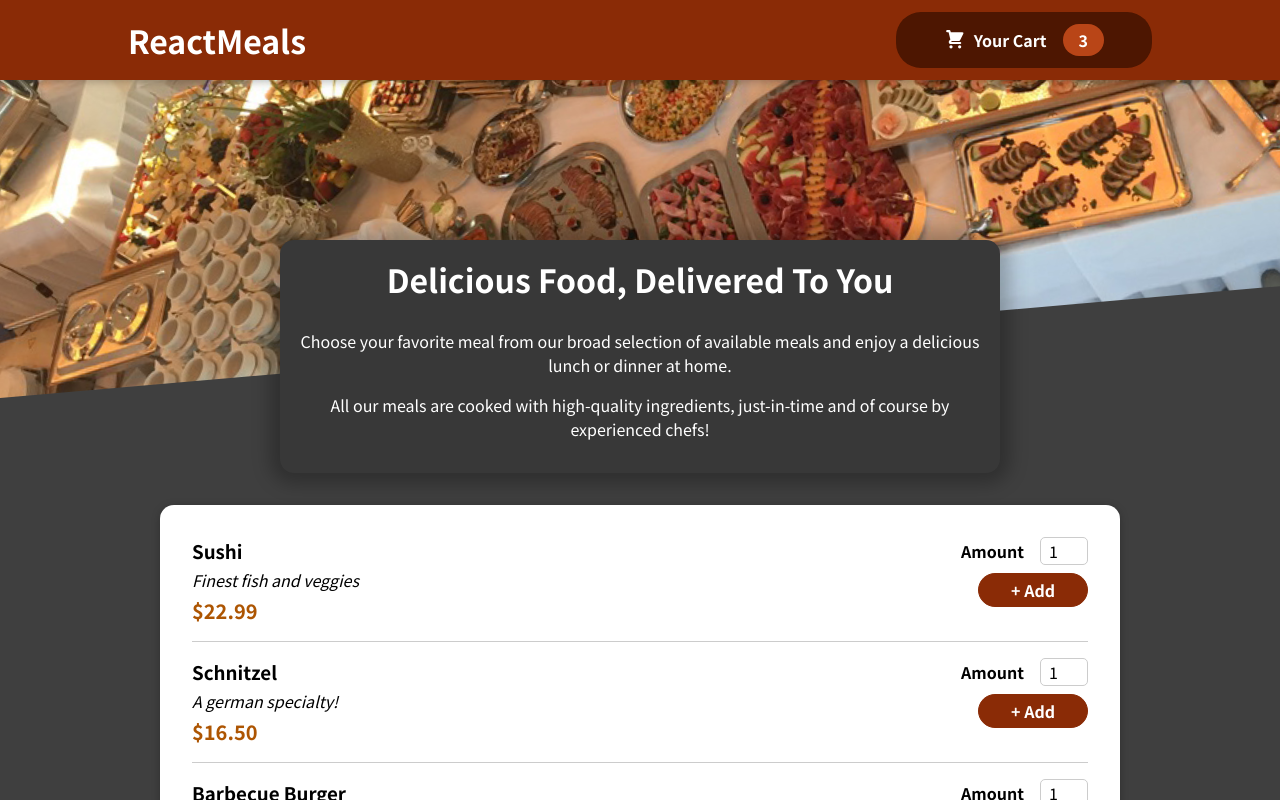
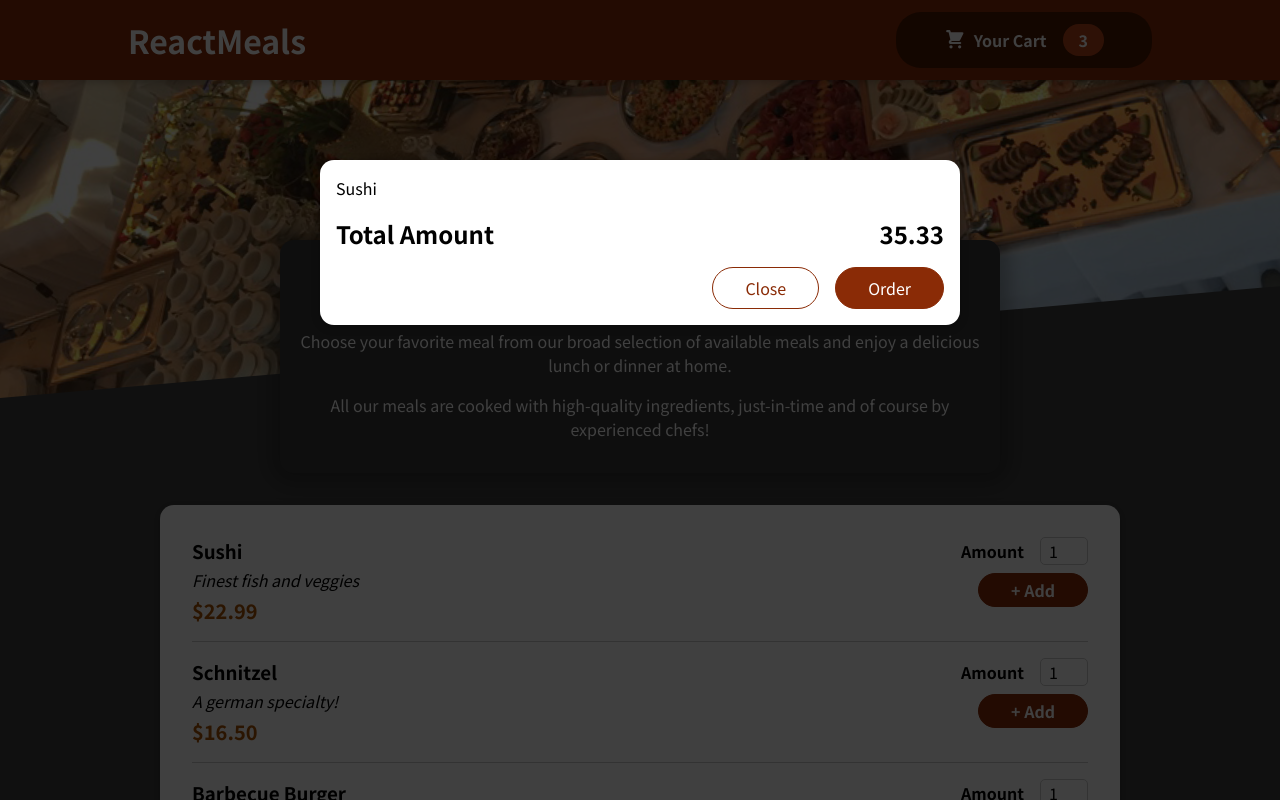
Before and after one commit to BojidarPanaiotov/React-Food-Order-App, a JavaScript app: page / in a window 1280 px wide. Shown: the top 800 px of the page. Built offline with nearby package versions, Linux system fonts and the light colour scheme.

Commit message:
Introduce modal component

```diff
--- a/public/index.html
+++ b/public/index.html
@@ -28,6 +28,7 @@
   </head>
   <body>
     <noscript>You need to enable JavaScript to run this app.</noscript>
+    <div id="overlays"></div>
     <div id="root"></div>
     <!--
       This HTML file is a template.
--- a/src/App.js
+++ b/src/App.js
@@ -1,13 +1,15 @@
 import Header from "./components/Layout/Header";
 import Meals from "./components/Meals/Meals";
+import Cart from "./components/Cart/Cart";
 
 function App() {
   return (
     <>
+      <Cart />
       <Header />
-        <main>
-          <Meals />
-        </main>
+      <main>
+        <Meals />
+      </main>
     </>
   );
 }
--- a/src/components/Cart/Cart.js
+++ b/src/components/Cart/Cart.js
@@ -1,3 +1,4 @@
+import Modal from "../UI/Modal";
 import classes from "./Cart.module.css";
 
 const Cart = (props) => {
@@ -10,17 +11,17 @@
   );
 
   return (
-    <div>
+    <Modal>
       {cartItems}
       <div className={classes.total}>
         <span>Total Amount</span>
         <span>35.33</span>
       </div>
-      <div className={classes.action}>
+      <div className={classes.actions}>
         <button className={classes["button--alt"]}>Close</button>
         <button className={classes.button}>Order</button>
       </div>
-    </div>
+    </Modal>
   );
 };
 
--- /dev/null
+++ b/src/components/UI/Modal.js
@@ -0,0 +1,31 @@
+import ReactDOM from "react-dom";
+
+import classes from "./Modal.module.css";
+
+const Backdrop = (props) => {
+  return <div className={classes.backdrop}></div>;
+};
+
+const ModalOverlay = (props) => {
+  return (
+    <div className={classes.modal}>
+      <div className={classes.content}>{props.children}</div>
+    </div>
+  );
+};
+
+const portalElement = document.getElementById("overlays");
+
+const Modal = (props) => {
+  return (
+    <>
+      {ReactDOM.createPortal(<Backdrop />, portalElement)}
+      {ReactDOM.createPortal(
+        <ModalOverlay>{props.children}</ModalOverlay>,
+        portalElement
+      )}
+    </>
+  );
+};
+
+export default Modal;
--- /dev/null
+++ b/src/components/UI/Modal.module.css
@@ -0,0 +1,40 @@
+.backdrop {
+  position: fixed;
+  top: 0;
+  left: 0;
+  width: 100%;
+  height: 100vh;
+  z-index: 20;
+  background-color: rgba(0, 0, 0, 0.75);
+}
+
+.modal {
+  position: fixed;
+  top: 20vh;
+  left: 5%;
+  width: 90%;
+  background-color: white;
+  padding: 1rem;
+  border-radius: 14px;
+  box-shadow: 0 2px 8px rgba(0, 0, 0, 0.25);
+  z-index: 30;
+  animation: slide-down 300ms ease-out forwards;
+}
+
+@media (min-width: 768px) {
+  .modal {
+    width: 40rem;
+    left: calc(50% - 20rem);
+  }
+}
+
+@keyframes slide-down {
+  from {
+    opacity: 0;
+    transform: translateY(-3rem);
+  }
+  to {
+    opacity: 1;
+    transform: translateY(0);
+  }
+}
```
